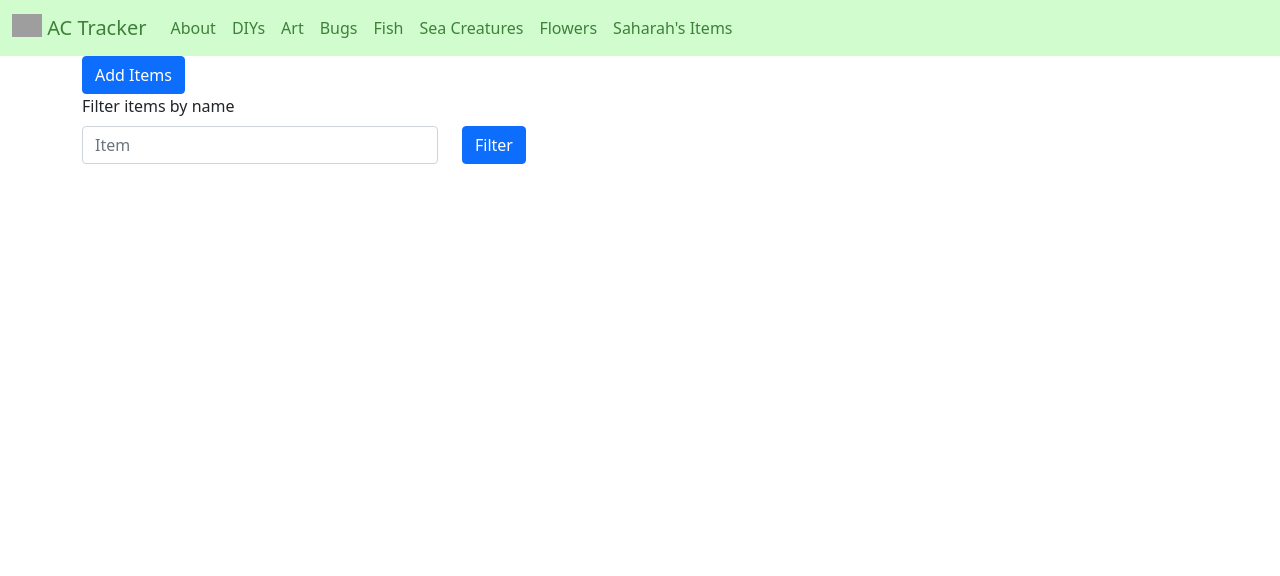
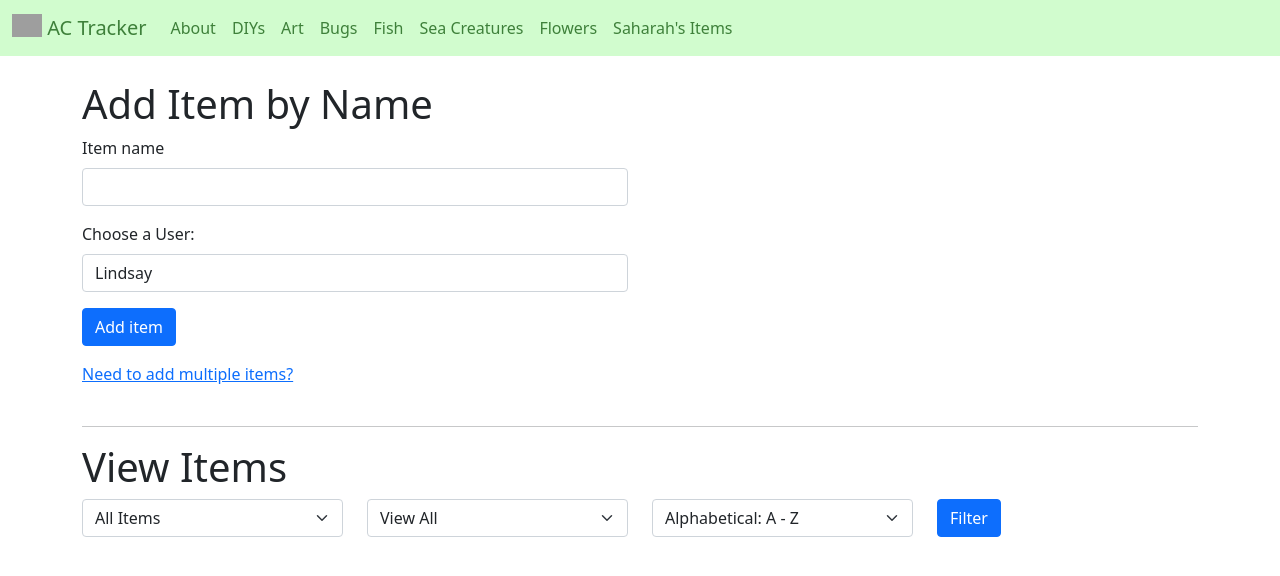
Before and after one commit to lindsaygoins/island-yourland, a Flask app: page /items in a window 1280 px wide. Shown: the top 576 px of the page. Run offline with Flask 2, Linux system fonts and the light colour scheme; grey boxes are pictures that could not be loaded.

Commit message:
Added front-end elements for Saharah's Items

```diff
--- a/templates/items.html
+++ b/templates/items.html
@@ -1,24 +1,80 @@
 {% extends "layouts/base.html" %}
 
 {% block body %}
-    <form action="{{ url_for('add_items') }}" method="GET">
+
+    <br>
+    <h6 class="display-6">Add Item by Name</h6>
+    <form action="{{ url_for('add_items') }}" method="POST">
         <div class="row">
-            <div class="col-2">
-                <button type="submit" class="btn btn-primary">Add Items</button>
+            <div class="col-6 mb-3">
+                <label for="item_name" class="form-label">Item name</label>
+                <input type="text" class="form-control" id="item_name" name="item_name" required>
             </div>
         </div>
+        <div class="row">
+            <div class="col-6 mb-3">
+                <label for="item_user" class="form-label">Choose a User:</label>
+                    <select class="form-control" id="item_user" name="item_user">
+                        <option value="lindsay">Lindsay</option>
+                        <option value="lyrics">Lyrics</option>
+                    </select>
+            </div>
+        </div>
+        <div class="mb-3">
+            <button type="submit" class="btn btn-primary">Add item</button>
+        </div>
     </form>
+    <a href="{{ url_for('add_items') }}">Need to add multiple items?</a>
 
+    <br>
+    <br>
+    <hr />
+
+    <h6 class="display-6">View Items</h6>
     <form action="{{ url_for('items') }}" method="POST">
-        <label for="filter_items_name" class="form-label">Filter items by name</label>
+
         <div class="row">
-            <div class="col-4">
-                <input type="text" class="form-control" id="filter_items_name" name="filter_items_name" placeholder="Item">
+
+            <div class="col-3">
+                <select class="form-select" aria-label="Default select example">
+                    <option selected value="all">All Items</option>
+                    <option value="rug">Rugs</option>
+                    <option value="wallpaper">Wallpaper</option>
+                    <option value="flooring">Flooring</option>
+                </select>
             </div>
-            <div class="col-2">
+
+            <div class="col-3">
+                <select class="form-select" aria-label="Default select example">
+                    <option selected value="all">View All</option>
+                    <option value="lindsay">Lindsay</option>
+                    <option value="lyrics">Lyrics</option>
+                </select>
+            </div>
+
+            <div class="col-3">
+                <select class="form-select" aria-label="Default select example">
+                    <option selected value="A">Alphabetical: A - Z</option>
+                    <option value="Z">Alphabetical: Z - A</option>
+                </select>
+            </div>
+
+            <div class="mb-3 col-2">
                 <button type="submit" class="btn btn-primary">Filter</button>
             </div>
         </div>
     </form>
 
+    <!-- <form action="{{ url_for('items') }}" method="POST">
+        <div class="row">
+            <label for="filter_items_name" class="form-label">Search for Items</label>
+            <div class="mb-3 col-6">
+                <input type="text" class="form-control" id="filter_items_name" name="filter_items_name" placeholder="Item Name">
+            </div>
+            <div class="mb-3 col-2">
+                <button type="submit" class="btn btn-primary">Search</button>
+            </div>
+        </div>
+    </form> -->
+
 {% endblock %}
```
Also changed, not shown: templates/add_items.html (+7 -16 lines).
